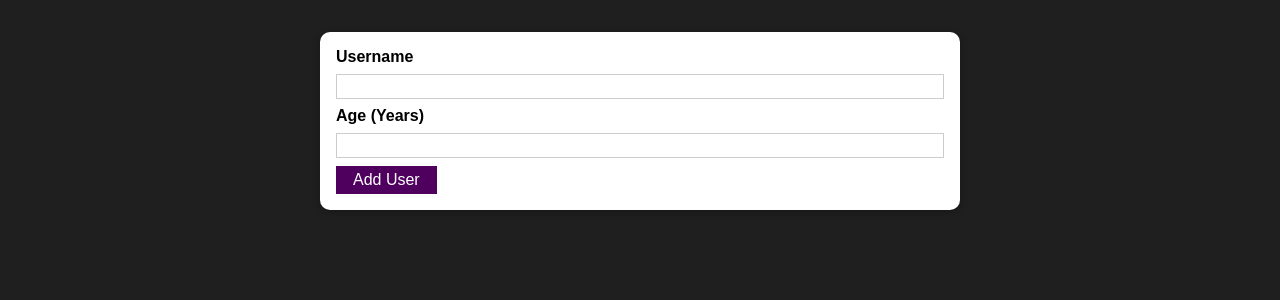
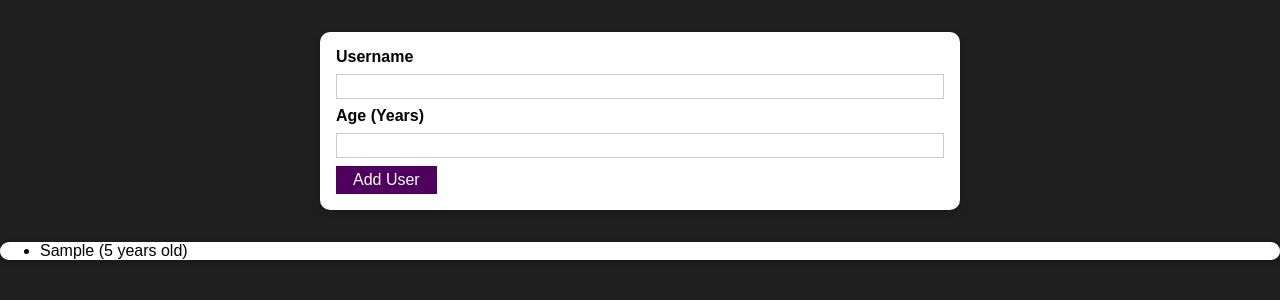
Before and after one commit to federerkristijan/02-react-udemy-course, a React (Create React App) app: page / in a window 1280 px wide. Both pictures are taken after typing "Sample", "5" into the empty fields and a click on the button "Add User". Shown: the top 300 px of the page. Built offline with nearby package versions, Linux system fonts and the light colour scheme.

Commit message:
errorModal

```diff
--- a/src/App.js
+++ b/src/App.js
@@ -1,14 +1,21 @@
-import React from 'react';
+import React, { useState } from 'react';
 
 import AddUser from './components/Users/AddUser';
 import UsersList from './components/Users/UsersList';
 
 
 function App() {
+  const [usersList, setUsersList] = useState([]);
+
+  const addUserHandler = (userName, userAge) => {
+    setUsersList((prevUsersList) => {
+      return [...prevUsersList, {name: userName, age: userAge, id: Math.random().toString() }];
+    });
+  }
   return (
     <div>
-      <AddUser />
-      <UsersList users={[]} />
+      <AddUser onAddUser={addUserHandler} />
+      <UsersList users={usersList} />
     </div>
   );
 }
--- a/src/components/Users/AddUser.js
+++ b/src/components/Users/AddUser.js
@@ -19,7 +19,7 @@
     if (+enteredAge < 1) {
       return;
     }
-    console.log(enteredUsername, enteredAge);
+    props.onAddUser(enteredUsername, enteredAge);
     setEnteredUsername("");
     setEnteredAge("");
   };
--- a/src/components/Users/UsersList.js
+++ b/src/components/Users/UsersList.js
@@ -7,7 +7,7 @@
     <Card className={classes.users}>
     <ul>
       {props.users.map((user) => (
-        <li>
+        <li key={user.id}>
           {user.name} ({user.age} years old)
         </li>
       ))}
```
